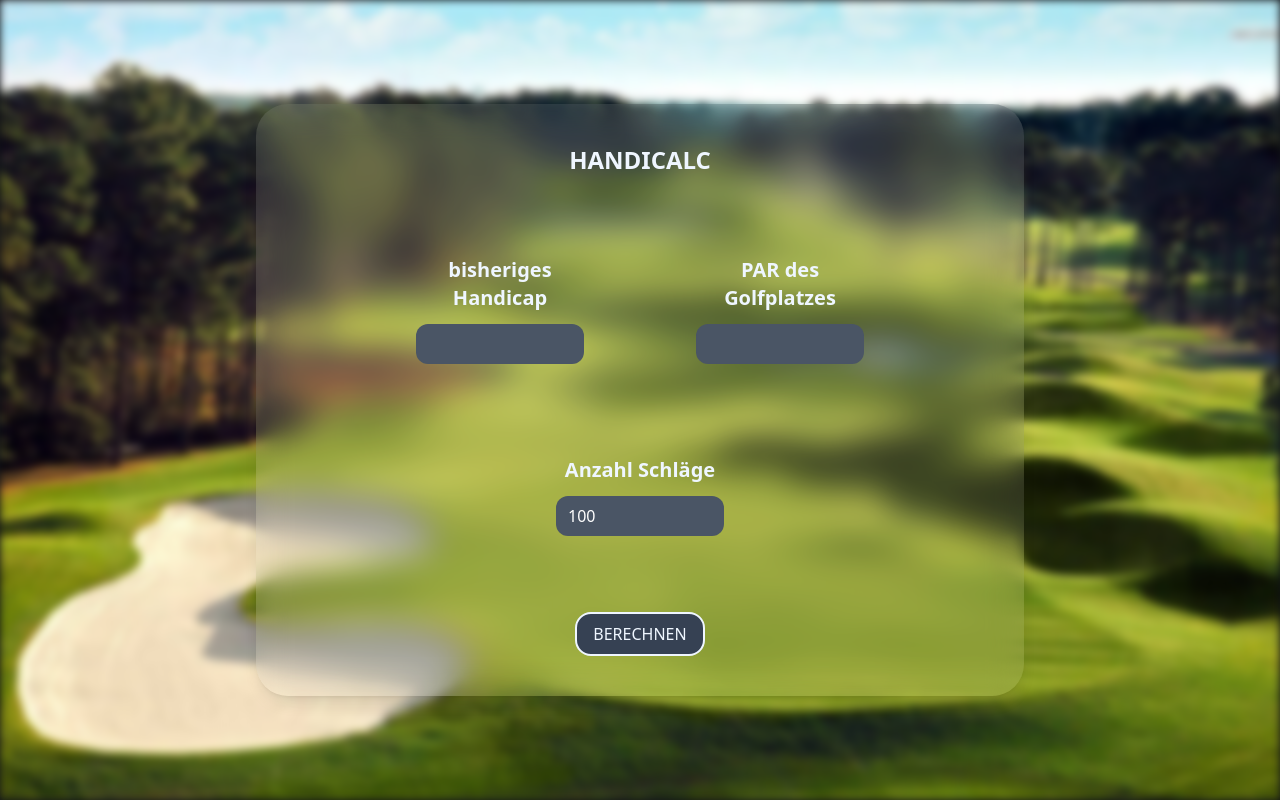
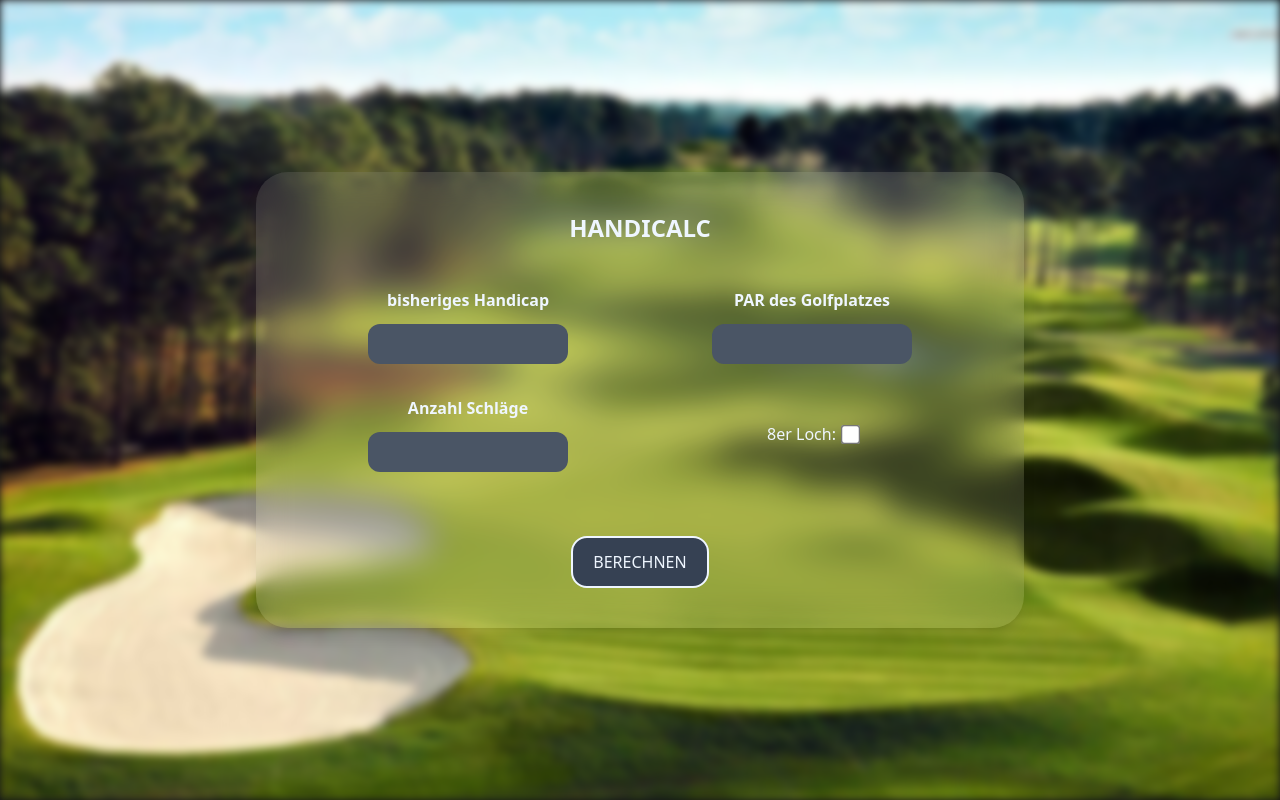
Before and after one commit to Siam806/golf, a React (Vite) app: page / in a window 1280 px wide. Built offline with nearby package versions, Linux system fonts and the light colour scheme.

Commit message:
Converted the calculation board to a form for better dev exp.

```diff
--- a/src/components/EGA_Form.jsx
+++ b/src/components/EGA_Form.jsx
@@ -1,31 +1,47 @@
 import React from 'react'
 import InputField from './InputField';
-import { Link } from 'react-router-dom';
+import { Link, redirect, useNavigate } from 'react-router-dom';
 
 
 export default function EGAForm() {
-  const ergebnis = 100;
 
-  const hc = (e) => { console.log(e) }
-  const par = (e) => { console.log(e) }
+  const navigate = useNavigate();
+
+  const calcHandicap = (e) => {
+    e.preventDefault();
+    const props = Object.fromEntries(new FormData(e.target));
+
+
+    // TODO: calculate handicap here
+    const result = 0;
+
+    navigate('/calculated', { state: result });
+  }
 
   return (
     <div>
-      <div className='flex justify-center items-center flex-col'>
+      <form className='flex flex-col items-stretch gap-1 mt-3' onSubmit={(e) => calcHandicap(e)}>
 
-        <section className='flex justify-center flex-row mt-10 mb-15'>
-          <InputField title="bisheriges Handicap" onChange={hc} />
-          <div className='w-20'></div>
-          <InputField title="PAR des Golfplatzes" onChange={par} />
+        <section className='grid grid-cols-2 grid-rows-2 my-1 justify-around'>
+
+          <InputField title="bisheriges Handicap" name="hc" />
+
+          <InputField title="PAR des Golfplatzes" name="par" />
+
+          <InputField title="Anzahl Schläge" name="count" />
+
+          <label className='justify-self-center flex items-center gap-2'>
+            8er Loch:
+            <input className='scale-150' type="checkbox" name="is8Holes" />
+          </label>
+
         </section>
 
-        <InputField title="Anzahl Schläge" value={ergebnis} />
+        <section className='flex justify-center mt-10'>
+          <button type='submit' className="text-m border-2 bg-gray-700 px-5 py-3 rounded-2xl active:bg-gray-600">BERECHNEN</button>
+        </section>
 
-        <button className="mt-15 border-2 bg-gray-700 px-4 py-2 rounded-2xl active:bg-gray-600">
-          <Link to="/calculated">BERECHNEN</Link>
-        </button>
-
-      </div>
+      </form>
 
     </div>
   )
--- a/src/components/InputField.jsx
+++ b/src/components/InputField.jsx
@@ -1,10 +1,12 @@
 import React from 'react'
 
-export default function InputField({title, value, onChange}) {
+export default function InputField({title, name, value, onChange}) {
+    onChange = onChange || (() => {});
+
     return (
-        <section className='flex flex-col w-[200px] p-4' >
-            <label className='text-center font-extrabold text-xl'>{title}</label>
-            <input type="number" className='p-3 text-white bg-gray-600 mt-3 h-[40px] rounded-xl caret-white' onChange={(e) => onChange(e.target.value)} value={value}/>
+        <section className='flex flex-col items-center p-4' >
+            <label className='text-center font-bold text-m'>{title}</label>
+            <input type="number" name={name} className='w-[200px] h-[40px] text-lg p-3 text-white bg-gray-600 mt-3 rounded-xl caret-white' onChange={(e) => onChange(e.target.value)} value={value}/>
         </section>
     )
 }
--- a/src/pages/CalculatedPage.jsx
+++ b/src/pages/CalculatedPage.jsx
@@ -2,6 +2,9 @@ import React from 'react'
 import { Link } from 'react-router-dom'
 
 export default function CalculatedPage() {
+    const result = window.history.state.usr;
+
+
     return (
         <>
             <div className='flex flex-row justify-evenly items-baseline gap-5 mb-10'>
@@ -11,7 +14,7 @@ export default function CalculatedPage() {
             </div>
 
             <div>
-                MAIN
+                Handicap result: {result}
             </div>
 
 
```
